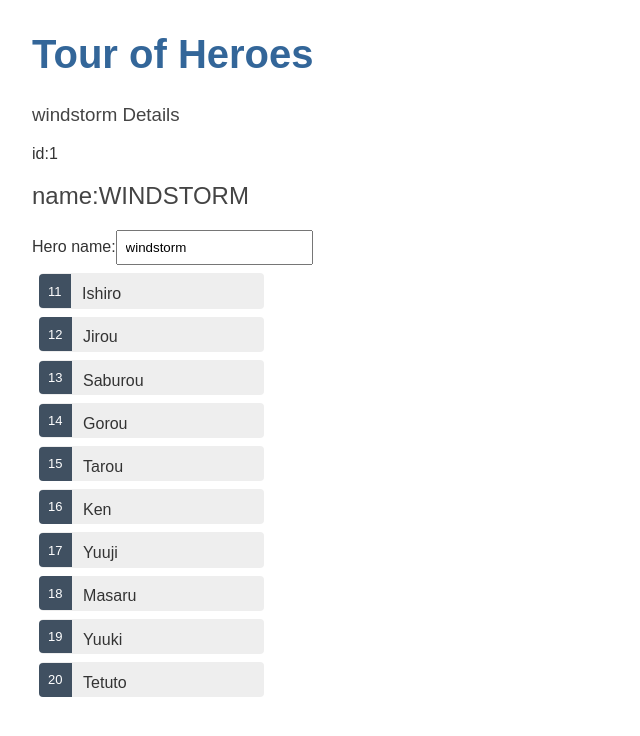
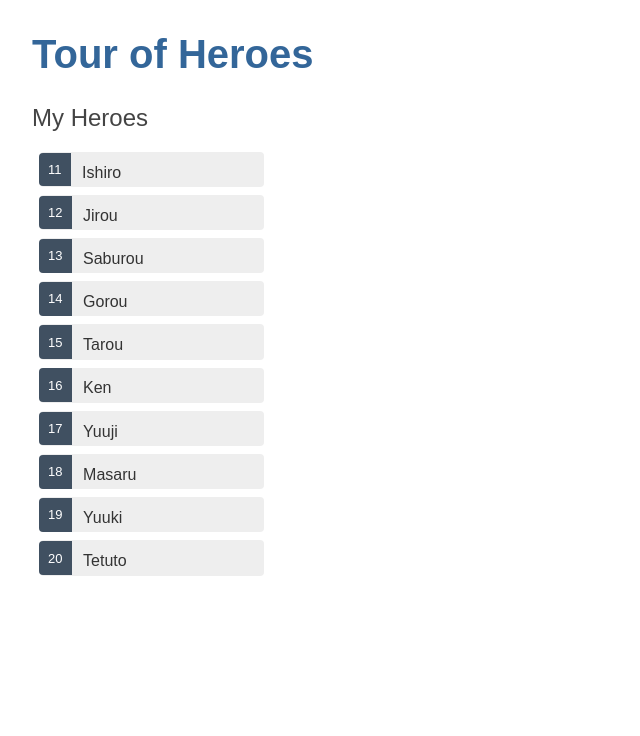
Before and after one commit to KouseiImai/angular-tour-of-heroes, an Angular app: page / in a window 1280 px wide. Shown: the top 736 px of the page, without its empty margins (0-640 px from the left). Built offline with nearby package versions, Linux system fonts and the light colour scheme.

Commit message:
correction

```diff
--- a/src/app/heroes/heroes.component.html
+++ b/src/app/heroes/heroes.component.html
@@ -1,10 +1,4 @@
-<h3>{{ hero.name }} Details</h3>
-<div><span>id:</span>{{ hero.id }}</div>
-<h2><span>name:</span>{{ hero.name | uppercase }}</h2>
-<div>
-  <label for="name">Hero name:</label>
-  <input id="name" [(ngModel)]="hero.name" placeholder="name">
-</div>
+<h2>My Heroes</h2>
 <ul class="heroes">
   <li *ngFor="let hero of heroes"
     [class.selected]="hero === selectedHero"
--- a/src/app/heroes/heroes.component.ts
+++ b/src/app/heroes/heroes.component.ts
@@ -7,23 +7,18 @@
   templateUrl: './heroes.component.html',
   styleUrls: ['./heroes.component.css']
 })
+
 export class HeroesComponent implements OnInit {
 
-  hero:Hero = {
-    id: 1,
-    name: "windstorm"
-  };
-
   heroes = HEROES;
-
-  selectedHero?:Hero;
-  onSelect(hero:Hero):void {
-    this.selectedHero = hero;
-  }
+  selectedHero?: Hero;
 
   constructor() { }
 
-  ngOnInit(): void {
+  ngOnInit() {
   }
 
+  onSelect(hero: Hero): void {
+    this.selectedHero = hero;
+  }
 }
```
